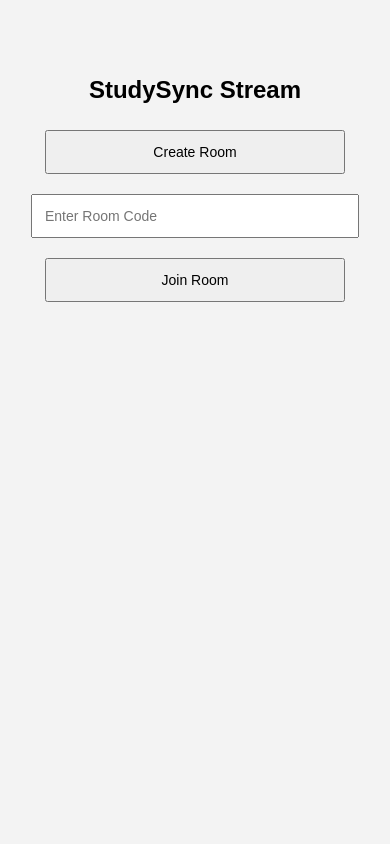
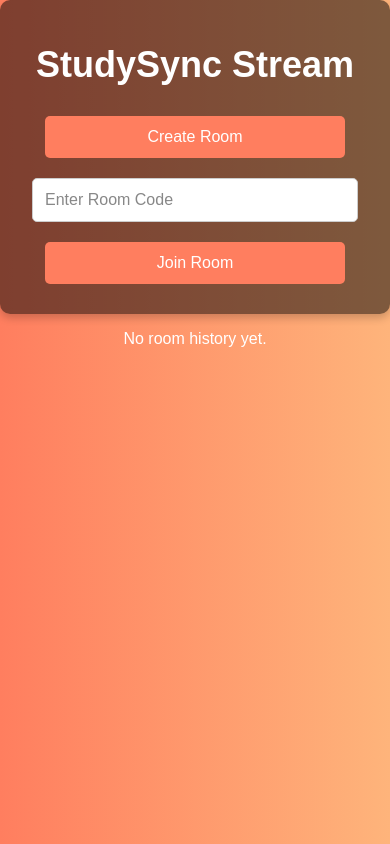
Before and after one commit to worksbaraka/globvexa, a plain HTML site: page index.html in a window 390 px wide. Drawn offline with Linux system fonts and the light colour scheme.

Commit message:
Custom simple theme and history feature

```diff
--- a/app.js
+++ b/app.js
@@ -1,7 +1,40 @@
+const roomHistoryKey = "studySyncRoomHistory";
+
+function saveRoomToHistory(roomCode) {
+    let history = JSON.parse(localStorage.getItem(roomHistoryKey)) || [];
+    if (!history.includes(roomCode)) {
+        history.push(roomCode);
+        localStorage.setItem(roomHistoryKey, JSON.stringify(history));
+    }
+}
+
+function displayRoomHistory() {
+    const history = JSON.parse(localStorage.getItem(roomHistoryKey)) || [];
+    const historyContainer = document.getElementById("historyContainer");
+    historyContainer.innerHTML = "";
+
+    if (history.length === 0) {
+        historyContainer.innerHTML = "<p>No room history yet.</p>";
+        return;
+    }
+
+    history.forEach((room) => {
+        const roomLink = document.createElement("button");
+        roomLink.textContent = room;
+        roomLink.onclick = () => {
+            window.location.href = `https://meet.jit.si/${room}`;
+        };
+        roomLink.className = "history-button";
+        historyContainer.appendChild(roomLink);
+    });
+}
+
+// Save and load room history
 document.getElementById('createRoom').addEventListener('click', () => {
     const roomNickname = prompt("Enter a nickname for your room:");
     if (roomNickname) {
         const roomCode = roomNickname.replace(/\s+/g, '-').toLowerCase();
+        saveRoomToHistory(roomCode);
         window.location.href = `https://meet.jit.si/${roomCode}`;
     } else {
         alert("Room nickname cannot be empty.");
@@ -11,6 +44,7 @@ document.getElementById('createRoom').addEventListener('click', () => {
 document.getElementById('joinRoom').addEventListener('click', () => {
     const roomCode = document.getElementById('roomCode').value.trim();
     if (roomCode) {
+        saveRoomToHistory(roomCode);
         const username = prompt("Enter your username:");
         if (username) {
             const roomURL = `https://meet.jit.si/${roomCode}#userInfo.displayName="${username}"`;
@@ -22,3 +56,6 @@ document.getElementById('joinRoom').addEventListener('click', () => {
         alert("Please enter a room code.");
     }
 });
+
+// Display history on page load
+document.addEventListener('DOMContentLoaded', displayRoomHistory);
--- a/index.html
+++ b/index.html
@@ -13,6 +13,7 @@
         <input id="roomCode" type="text" placeholder="Enter Room Code">
         <button id="joinRoom">Join Room</button>
     </div>
+    <div id="historyContainer"></div>
     <script src="app.js"></script>
 </body>
 </html>
--- a/style.css
+++ b/style.css
@@ -1,31 +1,69 @@
 body {
-    font-family: Arial, sans-serif;
+    font-family: 'Arial', sans-serif;
     text-align: center;
     margin: 0;
     padding: 0;
-    background-color: #f3f3f3;
+    background: linear-gradient(to right, #ff7e5f, #feb47b);
+    color: #fff;
 }
 
 .container {
     margin-top: 50px;
-    padding: 10px;
+    padding: 20px;
+    border-radius: 10px;
+    background-color: rgba(0, 0, 0, 0.5);
+    box-shadow: 0 4px 8px rgba(0, 0, 0, 0.2);
+    max-width: 400px;
+    margin: auto;
+}
+
+h1 {
+    font-size: 36px;
+    margin-bottom: 20px;
 }
 
 button, input {
     margin: 10px;
     padding: 12px;
     font-size: 16px;
-    width: 80%;
+    border: none;
+    border-radius: 5px;
+    width: 100%;
     max-width: 300px;
 }
 
-@media (max-width: 600px) {
-    h1 {
-        font-size: 24px;
-    }
+button {
+    background-color: #ff7e5f;
+    color: #fff;
+    cursor: pointer;
+    transition: background 0.3s;
+}
 
-    button, input {
-        font-size: 14px;
-        width: 90%;
-    }
+button:hover {
+    background-color: #feb47b;
 }
+
+input {
+    background-color: #fff;
+    color: #333;
+    border: 1px solid #ccc;
+}
+
+input::placeholder {
+    color: #888;
+}
+
+.history-button {
+    margin: 5px;
+    padding: 10px;
+    background-color: #ff7e5f;
+    color: #fff;
+    border: none;
+    border-radius: 5px;
+    cursor: pointer;
+    transition: background 0.3s;
+}
+
+.history-button:hover {
+    background-color: #feb47b;
+}
```
